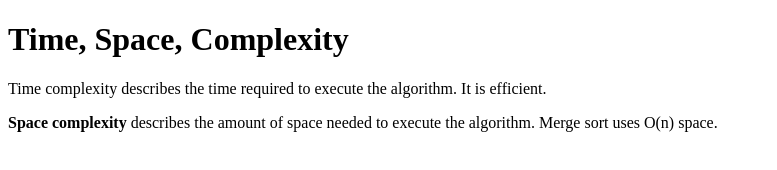
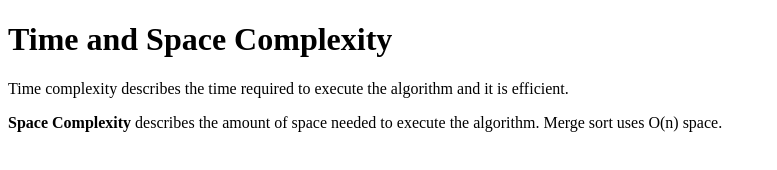
Before and after one commit to acciojob/time-and-space-complexity-MeghnaSingh15, a website: page main.html in a window 1280 px wide. Shown: the whole page, without its empty margins (0-777 px from the left). Drawn offline with Linux system fonts and the light colour scheme.

Commit message:
created a submission

```diff
--- a/main.html
+++ b/main.html
@@ -8,9 +8,9 @@
 
 <body>
 	<!-- the entire body must be written by student -->
-	<h1>Time, Space, Complexity</h1>
-	<p>Time complexity describes the time required to execute the algorithm. It is efficient.</p>
-	<p><b>Space complexity</b> describes the amount of space needed to execute the algorithm. Merge sort uses O(n) space. </p>
+	<h1>Time and Space Complexity</h1>
+	<p>Time complexity describes the time required to execute the algorithm and it is efficient.</p>
+	<p><b>Space Complexity</b> describes the amount of space needed to execute the algorithm. Merge sort uses O(n) space. </p>
 
     <script type="text/javascript" src="./script.js">
 </script>
```
